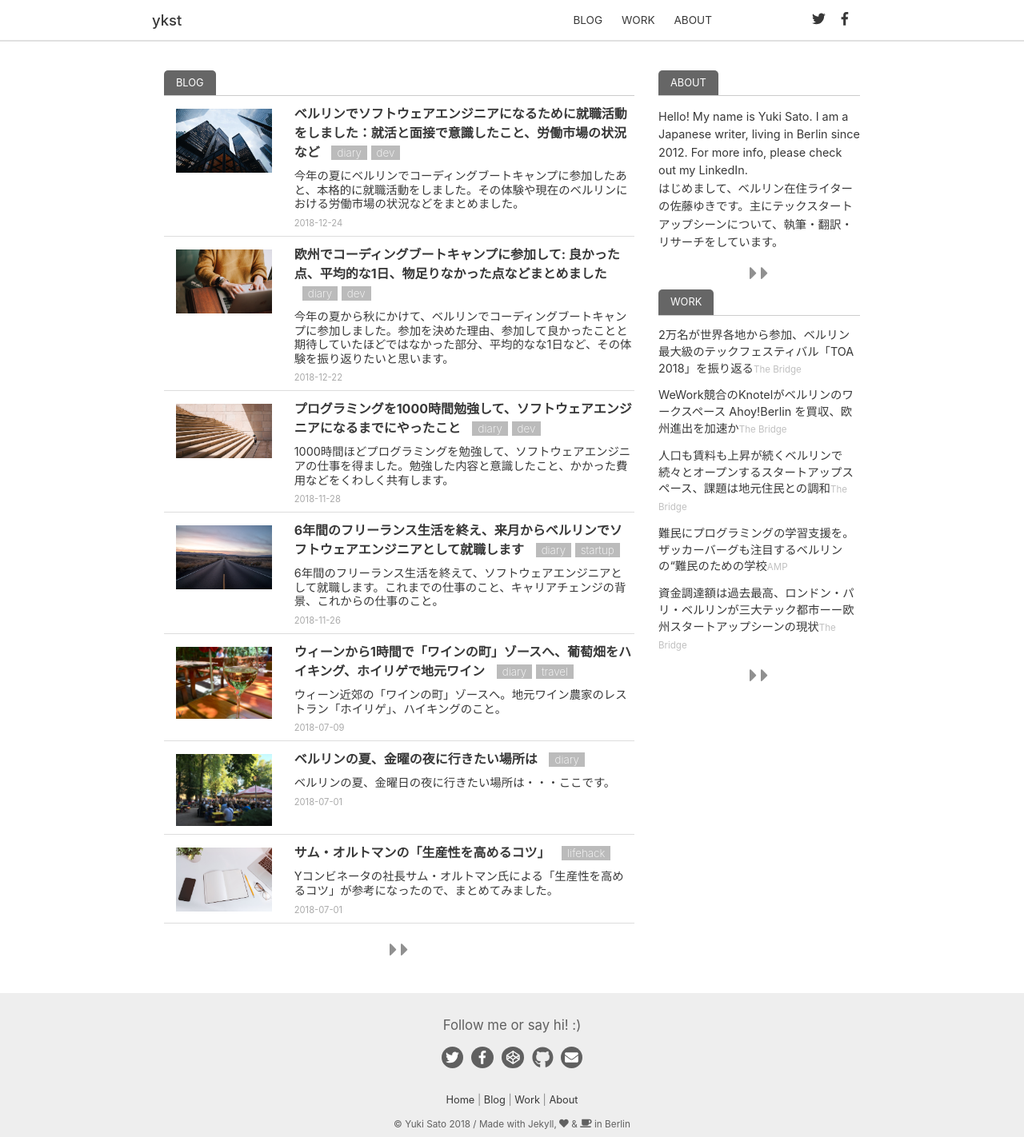
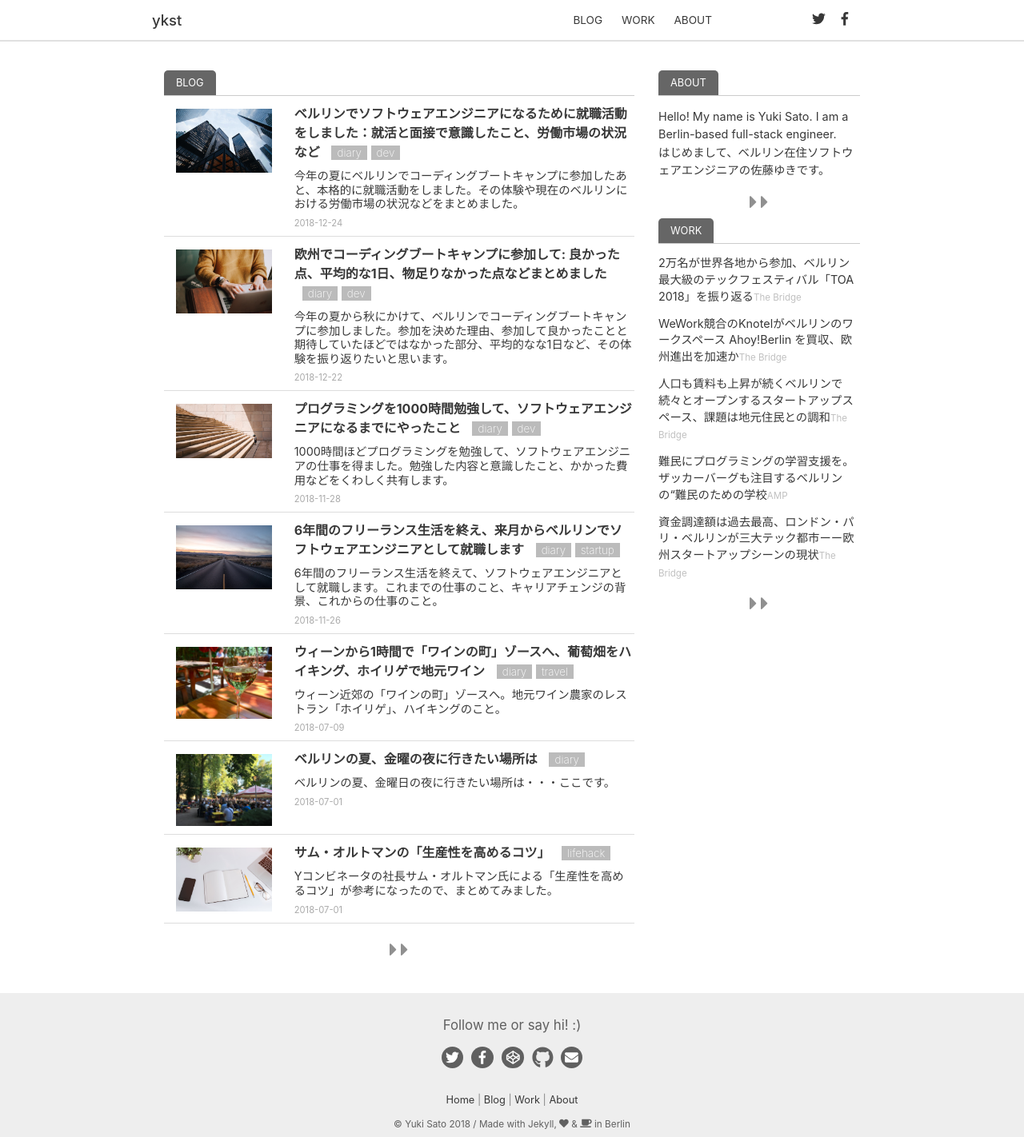
Before and after one commit to youxiberlin/blog, a Jekyll site: the page built from index.md, in a window 1280 px wide. Shown: the whole page at 80% size. Built offline with Jekyll 4.4.1, drawn with Linux system fonts in a browser that asks for light colours; nearby versions of some CDN libraries.

Commit message:
change about on the side bar

```diff
--- a/_includes/top-sidebar.html
+++ b/_includes/top-sidebar.html
@@ -2,8 +2,8 @@
     <a href="/about/" class="top-label-title">ABOUT</a>
 </div>
 <div class="about-top-content">
-  Hello! My name is Yuki Sato. I am a Japanese writer, living in Berlin since 2012. For more info, please check out my LinkedIn. <br>
-  はじめまして、ベルリン在住ライターの佐藤ゆきです。主にテックスタートアップシーンについて、執筆・翻訳・リサーチをしています。
+  Hello! My name is Yuki Sato. I am a Berlin-based full-stack engineer. <br>
+  はじめまして、ベルリン在住ソフトウェアエンジニアの佐藤ゆきです。
 </div>
 <center>
   <a href="/about/" class="hover-gray">
```
Also changed, not shown: _layouts/tagpage.html (+0 -13 lines).
